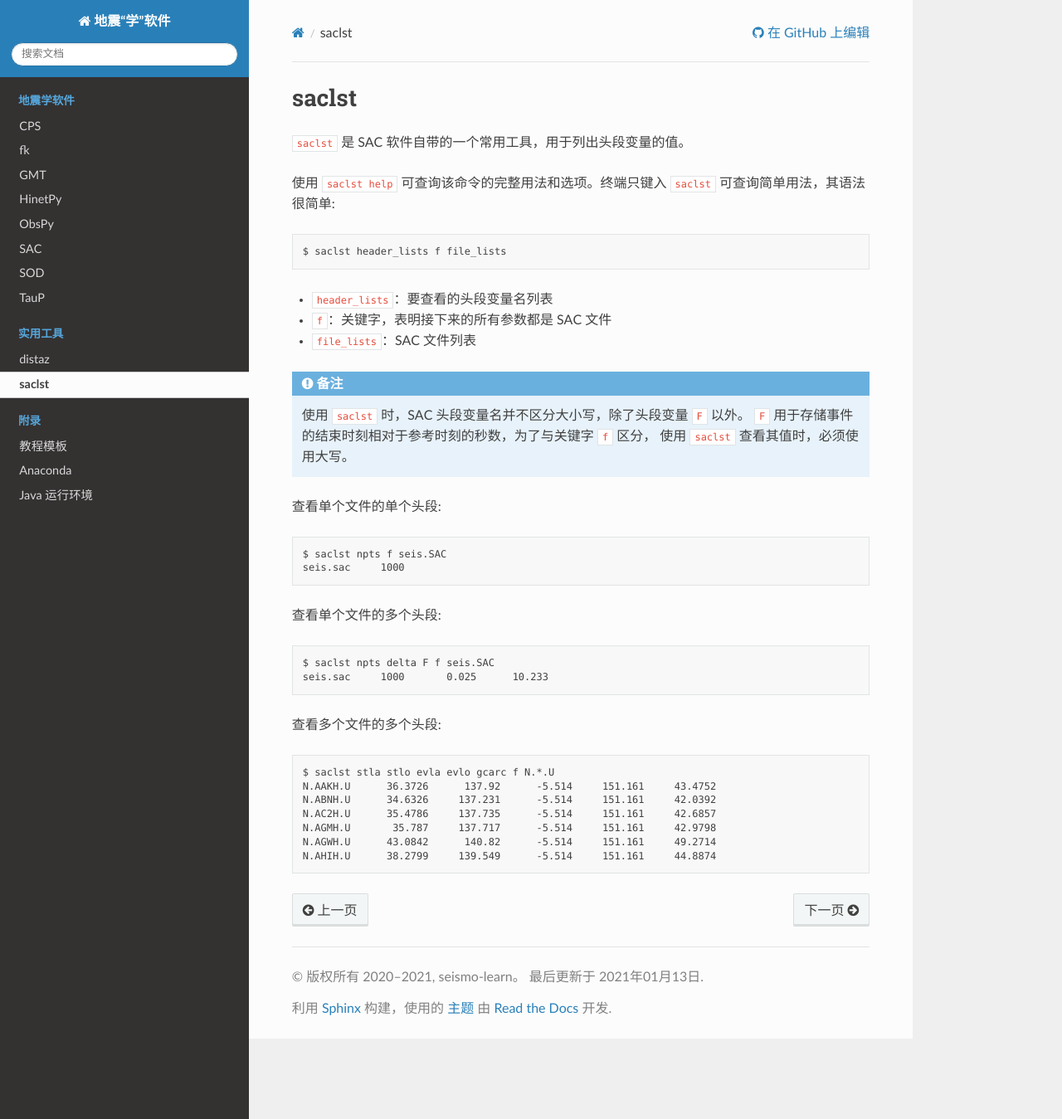
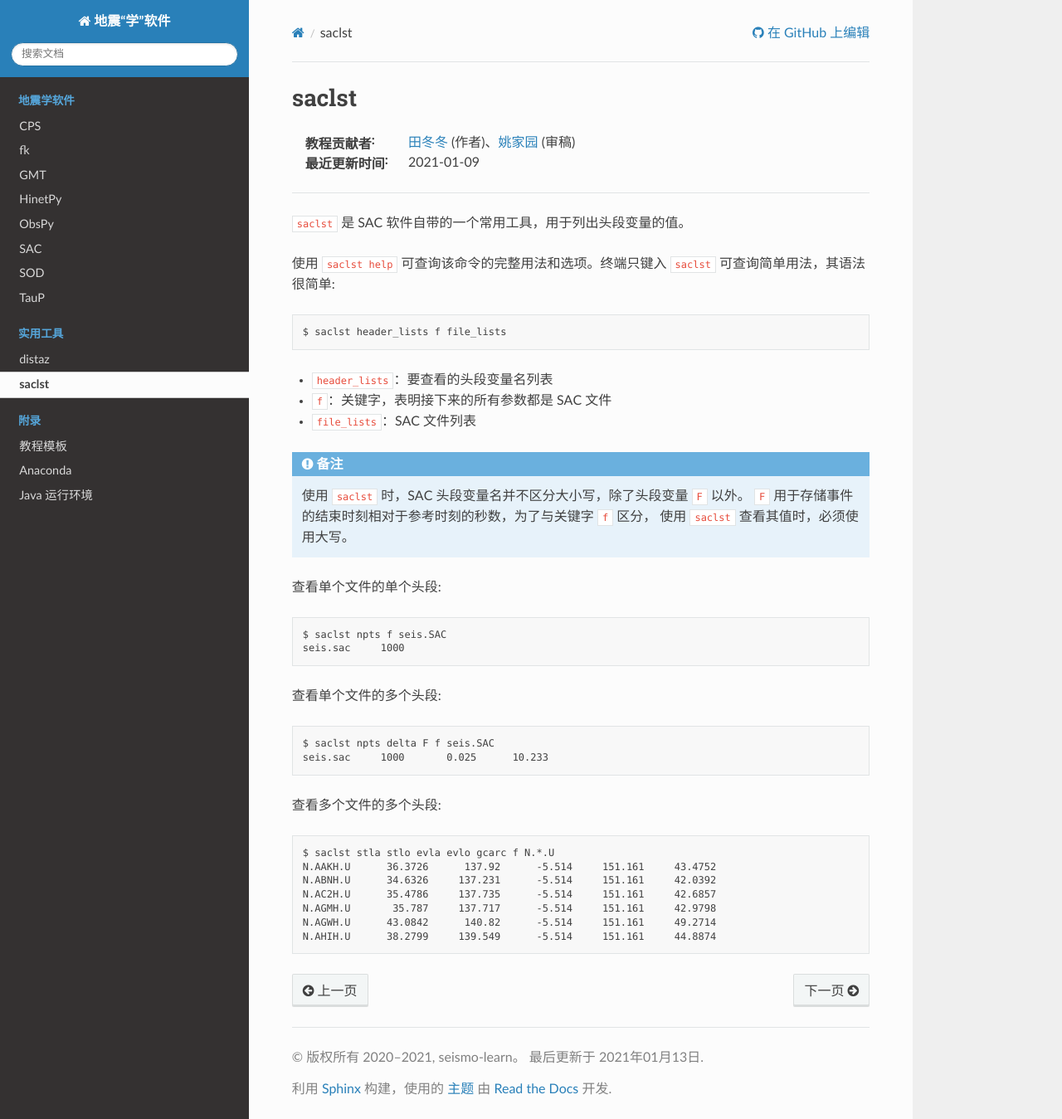
Before and after one commit to seismo-learn/software, a Sphinx documentation site: the page built from source/utilities/saclst.rst, in a window 1280 px wide and 1349 px high. Shown: the whole window at 83% size. Built offline with Sphinx 7.4.7 and the Read the Docs theme 2.0.0, drawn with Linux system fonts in a browser that asks for light colours.

Commit message:
Add metadata for saclst tutorial

```diff
--- a/source/utilities/saclst.rst
+++ b/source/utilities/saclst.rst
@@ -1,5 +1,10 @@
 saclst
 ======
+
+:教程贡献者: `田冬冬 <https://me.seisman.info/>`__ (作者)、`姚家园 <https://github.com/core-man>`__ (审稿)
+:最近更新时间: 2021-01-09
+
+----
 
 ``saclst`` 是 SAC 软件自带的一个常用工具，用于列出头段变量的值。
 
```
